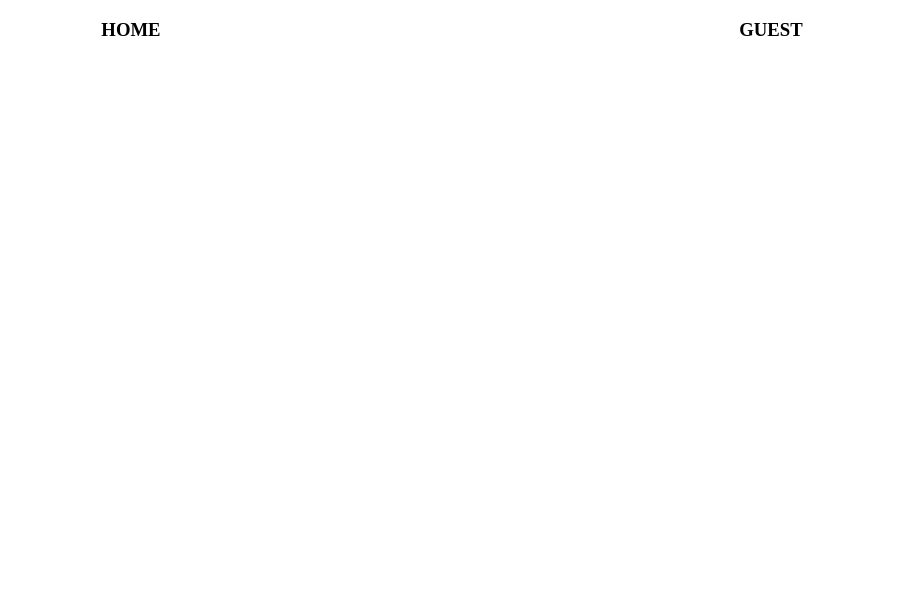
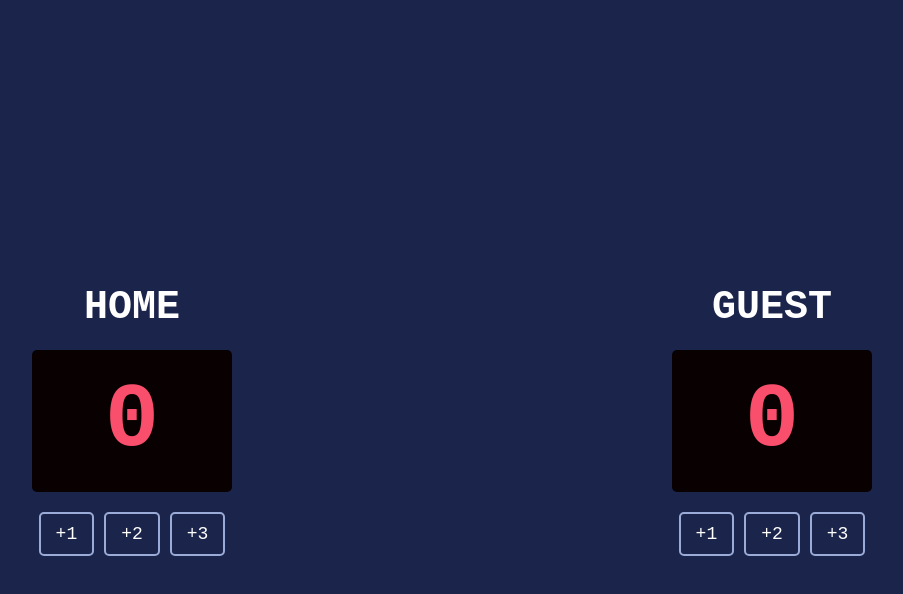
Before and after one commit to blakedixon/basketball-scoreboard, a website built with Vite: page index.html in a window 1280 px wide. Shown: the whole page, without its empty margins (188-1091 px from the left). Built offline with nearby package versions, Linux system fonts and the light colour scheme.

Commit message:
Implement basketball scoreboard with functional buttons and design matching Figma mockup

```diff
--- a/index.css
+++ b/index.css
@@ -1,8 +1,57 @@
 body {
     margin: 0;
+    background-color: #1B244A;
+    color: white;
+    font-family: 'Cursed Timer ULiL', monospace;
 }
 
 .container {
     display: flex;
     justify-content: space-around;
+    align-items: center;
+    min-height: 100vh;
 }
+
+.team-section {
+    text-align: center;
+}
+
+.team-section h3 {
+    font-size: 40px;
+    margin-bottom: 20px;
+    font-weight: bold;
+}
+
+.score {
+    background-color: #080001;
+    color: #F94F6D;
+    font-size: 90px;
+    font-weight: bold;
+    padding: 20px 40px;
+    border-radius: 5px;
+    margin-bottom: 20px;
+    min-width: 120px;
+    display: inline-block;
+}
+
+.buttons {
+    display: flex;
+    gap: 10px;
+    justify-content: center;
+}
+
+.score-btn {
+    background-color: #1B244A;
+    color: white;
+    border: 2px solid #9AABD8;
+    padding: 10px 15px;
+    font-family: 'Cursed Timer ULiL', monospace;
+    font-size: 18px;
+    cursor: pointer;
+    border-radius: 5px;
+    transition: background-color 0.2s;
+}
+
+.score-btn:hover {
+    background-color: #2a3a6a;
+}
--- a/index.html
+++ b/index.html
@@ -4,11 +4,23 @@
     </head>
     <body>
         <div class="container">
-            <div>
+            <div class="team-section">
                 <h3>HOME</h3>
+                <div class="score" id="home-score">0</div>
+                <div class="buttons">
+                    <button class="score-btn" onclick="addPoints('home', 1)">+1</button>
+                    <button class="score-btn" onclick="addPoints('home', 2)">+2</button>
+                    <button class="score-btn" onclick="addPoints('home', 3)">+3</button>
+                </div>
             </div>
-            <div>
+            <div class="team-section">
                 <h3>GUEST</h3>
+                <div class="score" id="guest-score">0</div>
+                <div class="buttons">
+                    <button class="score-btn" onclick="addPoints('guest', 1)">+1</button>
+                    <button class="score-btn" onclick="addPoints('guest', 2)">+2</button>
+                    <button class="score-btn" onclick="addPoints('guest', 3)">+3</button>
+                </div>
             </div>
         </div>
         <script src="index.js"></script>
--- a/index.js
+++ b/index.js
@@ -0,0 +1,12 @@
+let homeScore = 0;
+let guestScore = 0;
+
+function addPoints(team, points) {
+    if (team === 'home') {
+        homeScore += points;
+        document.getElementById('home-score').textContent = homeScore;
+    } else if (team === 'guest') {
+        guestScore += points;
+        document.getElementById('guest-score').textContent = guestScore;
+    }
+}
```
